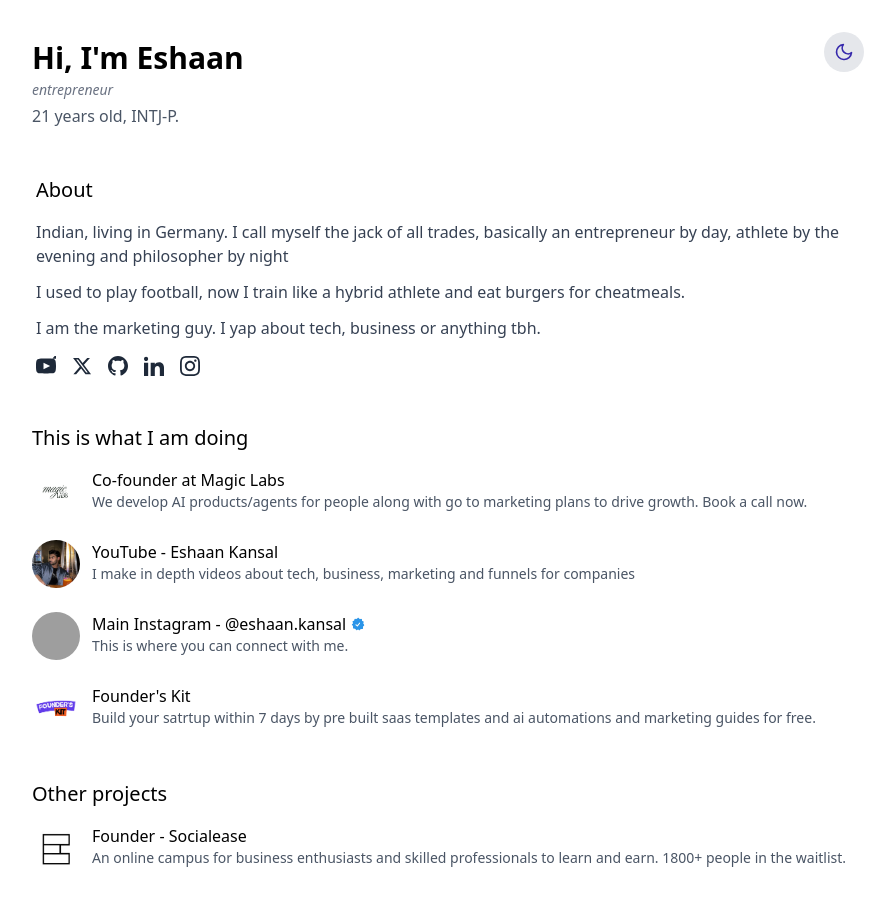
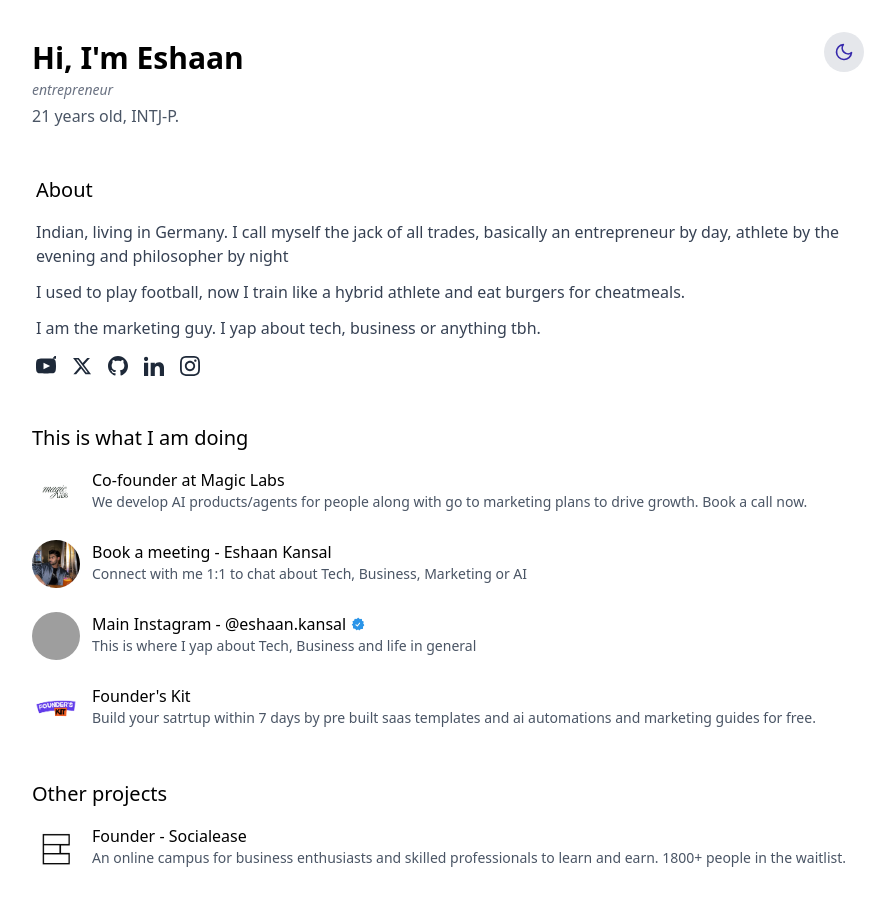
Before and after one commit to Eshaank08/profile, a Next.js app: page / in a window 1280 px wide. Shown: the top 906 px of the page, without its empty margins (192-1087 px from the left). Built offline with nearby package versions, Linux system fonts and the light colour scheme; grey boxes are pictures that could not be loaded; a web font is replaced by a local one.

Commit message:
Added Calendar Lin

```diff
--- a/app/page.tsx
+++ b/app/page.tsx
@@ -170,12 +170,12 @@ export default function Component() {
               </div>
             </a>
 
-            {/* Work Experience Item 5 - YouTube */}
+            {/* Work Experience Item 5 - Meeting Link */}
             <a
-              href="https://youtube.com/@eshaankansal?si=WfrLFGocSytwD-R6"
+              href="https://cal.com/eshaan-kansal/15min"
               target="_blank"
               rel="noopener noreferrer"
-              onClick={() => trackSocialClick('youtube', 'https://youtube.com/@eshaankansal?si=WfrLFGocSytwD-R6')}
+              onClick={() => trackSocialClick('Calender', 'https://cal.com/eshaan-kansal/15min')}
               className="block hover:opacity-80 transition-opacity"
             >
               <div className="flex justify-between items-start">
@@ -192,9 +192,9 @@ export default function Component() {
                   </div>
                   <div>
                     <h3 className="font-medium flex items-center">
-                      YouTube - Eshaan Kansal
+                      Book a meeting - Eshaan Kansal
                     </h3>
-                    <p className={`${darkMode ? 'text-gray-300' : 'text-gray-600'} text-sm`}>I make in depth videos about tech, business, marketing and funnels for companies</p>
+                    <p className={`${darkMode ? 'text-gray-300' : 'text-gray-600'} text-sm`}>Connect with me 1:1 to chat about Tech, Business, Marketing or AI</p>
                   </div>
                 </div>
               </div>
@@ -232,7 +232,7 @@ export default function Component() {
                         className="ml-1 inline-block"
                       />
                     </h3>
-                    <p className={`${darkMode ? 'text-gray-300' : 'text-gray-600'} text-sm`}>This is where you can connect with me.</p>
+                    <p className={`${darkMode ? 'text-gray-300' : 'text-gray-600'} text-sm`}>This is where I yap about Tech, Business and life in general</p>
                   </div>
                 </div>
               </div>
```
